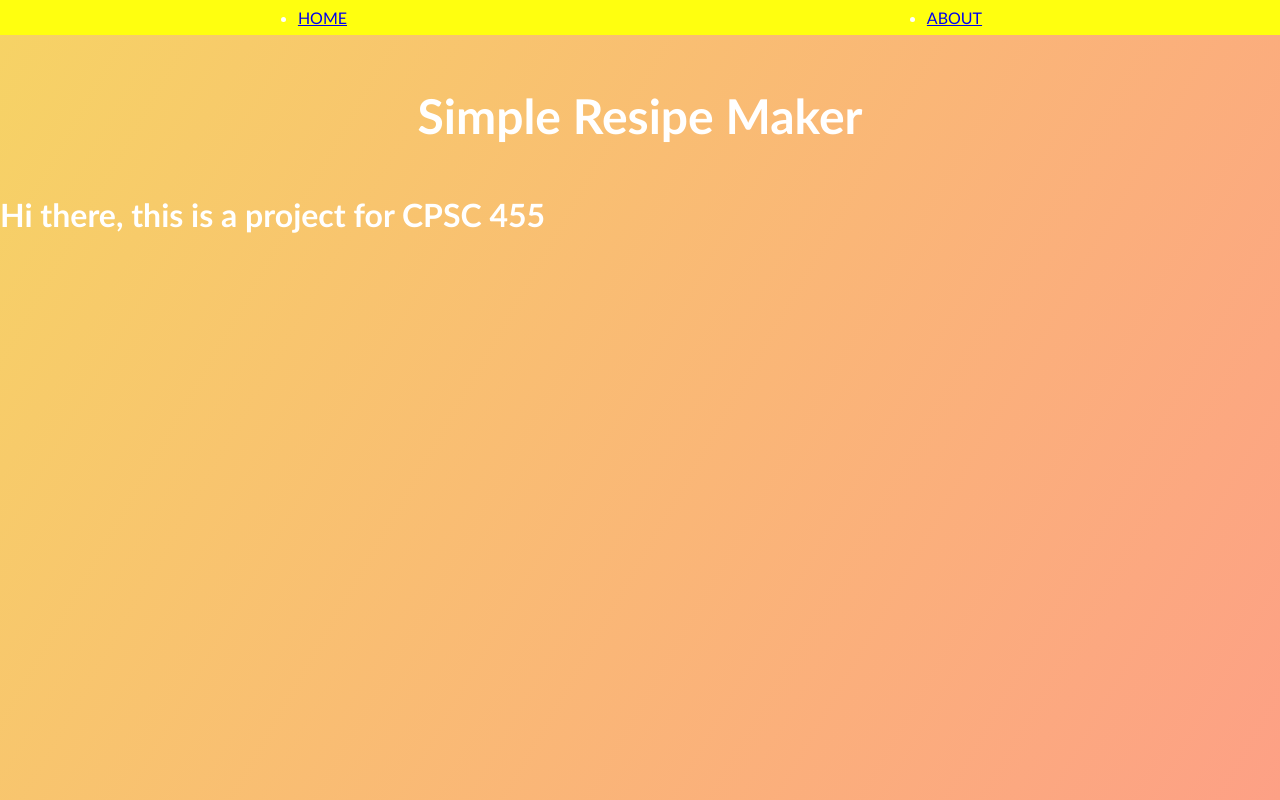
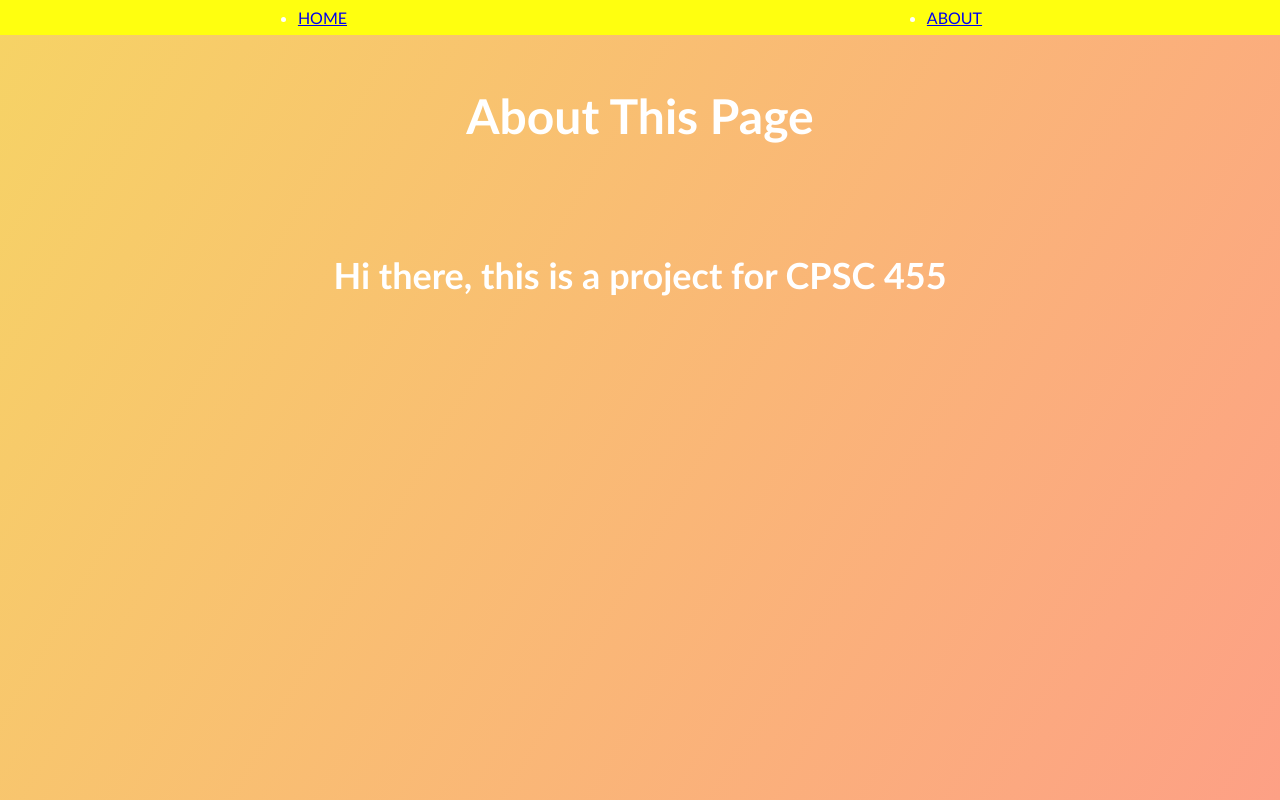
Before and after one commit to Jincheng-Chen/SimpleRecipe, a plain HTML site: page about.html in a window 1280 px wide. Drawn offline with Linux system fonts and the light colour scheme.

Commit message:
Add a about page

```diff
--- a/about.html
+++ b/about.html
@@ -15,10 +15,13 @@
         <li><a href="./about.html">ABOUT</a></li>
     </ul>
     <header>
-        <h1>Simple Resipe Maker</h1>
+        <h1>About This Page</h1>
     </header>
 
-    <h1>Hi there, this is a project for CPSC 455</h1>
+    <header>
+        <h2>Hi there, this is a project for CPSC 455</h2>
+
+    </header>
     </div>
 
 
```
